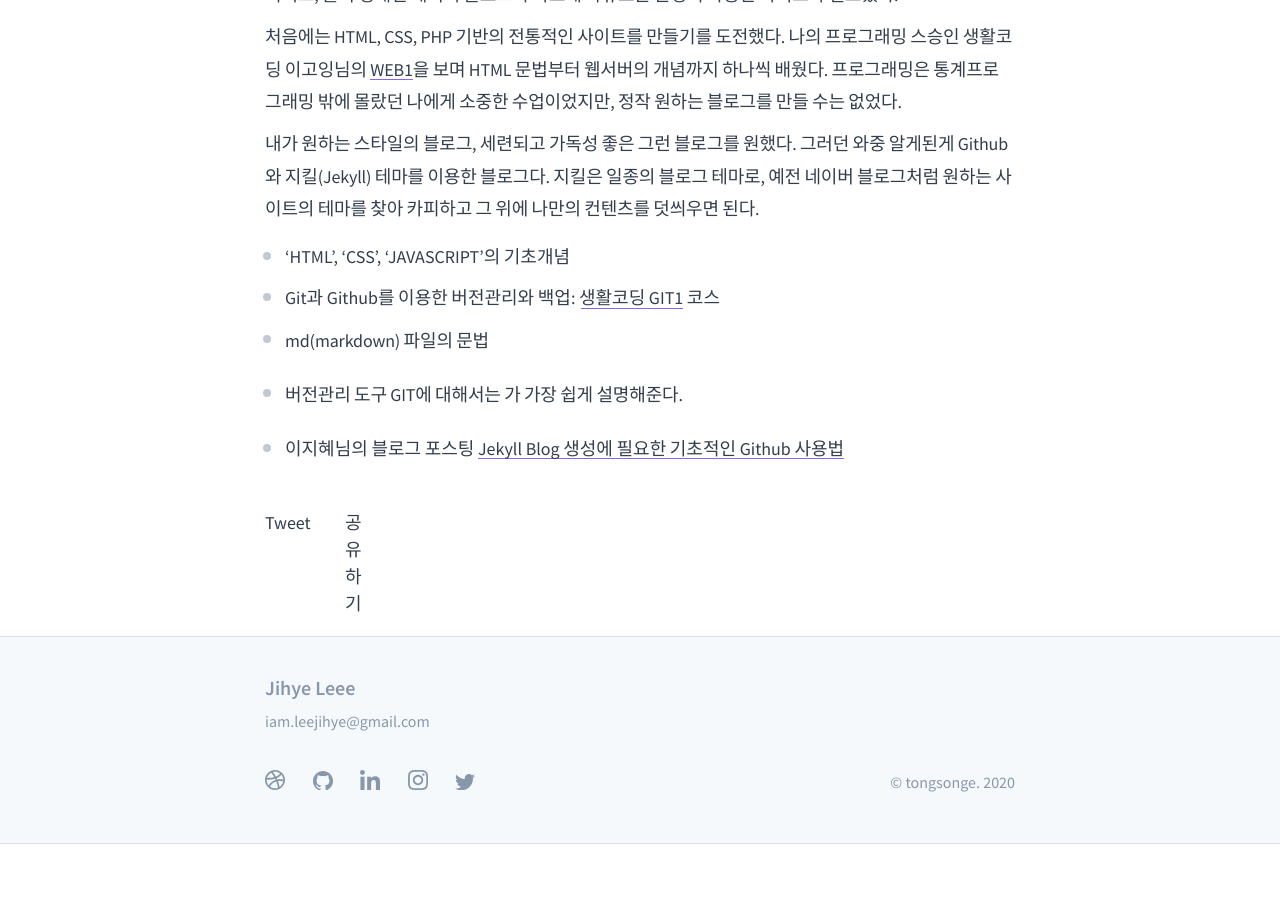
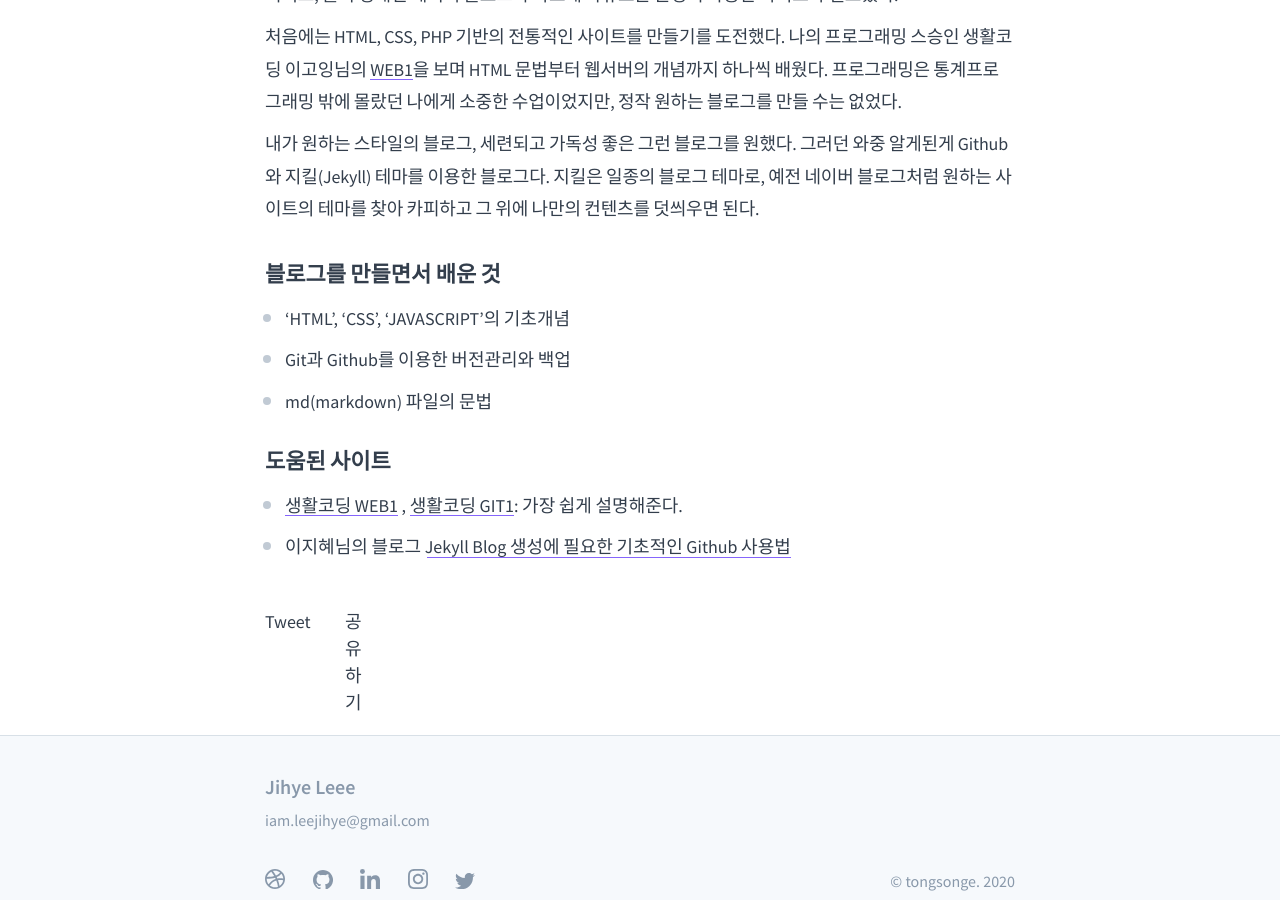
Before and after one commit to TongSongE/Tongsonge.github.io, a Jekyll site: the page built from blog/2020-02-18-new-blog/index.md, in a window 1280 px wide and 900 px high, scrolled down 733 px. Built offline with Jekyll 4.4.1, drawn with Linux system fonts in a browser that asks for light colours; comment, search, counter and statistics services are not loaded; before the commit the page ends 1577 px from its top, so only the background shows below that.

Commit message:
Update index.md

```diff
--- a/blog/2020-02-18-new-blog/index.md
+++ b/blog/2020-02-18-new-blog/index.md
@@ -18,12 +18,11 @@ order: 9
 그러던 와중 알게된게 Github와 지킬(Jekyll) 테마를 이용한 블로그다.
 지킬은 일종의 블로그 테마로, 예전 네이버 블로그처럼 원하는 사이트의 테마를 찾아 카피하고 그 위에 나만의 컨텐츠를 덧씌우면 된다.
 
+### 블로그를 만들면서 배운 것
 - 'HTML', 'CSS', 'JAVASCRIPT'의 기초개념
-- Git과 Github를 이용한 버전관리와 백업: [생활코딩 GIT1](https://opentutorials.org/course/3837/) 코스
+- Git과 Github를 이용한 버전관리와 백업
 - md(markdown) 파일의 문법
 
-
-
-- 버전관리 도구 GIT에 대해서는 가 가장 쉽게 설명해준다.
-
-- 이지혜님의 블로그 포스팅  [Jekyll Blog 생성에 필요한 기초적인 Github 사용법](http://jihyeleee.com/blog/second-designer-can-make-jekyll-blog/)
+### 도움된 사이트
+- [생활코딩 WEB1](https://opentutorials.org/course/3083) , [생활코딩 GIT1](https://opentutorials.org/course/3837/): 가장 쉽게 설명해준다.
+- 이지혜님의 블로그 [Jekyll Blog 생성에 필요한 기초적인 Github 사용법](http://jihyeleee.com/blog/second-designer-can-make-jekyll-blog/)
```
